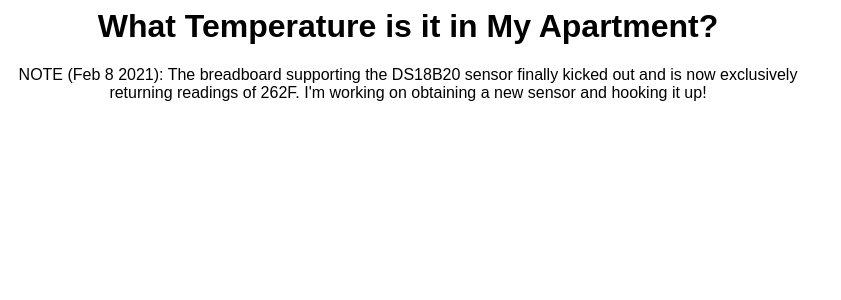
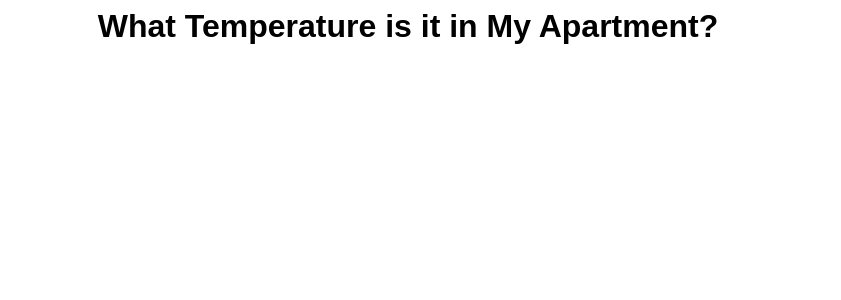
Before and after one commit to nolanbconaway/temp-in-nolans-apartment, a Flask app: template app/templates/layout.html in a window 1280 px wide. Shown: the top 300 px of the page, without its empty margins (0-841 px from the left). Run offline with Flask 2, Linux system fonts and the light colour scheme; the template is opened without the code that fills it, so the values that code supplies are empty; some libraries are stand-ins or nearby versions.

Commit message:
update copy for new device

```diff
--- a/app/templates/layout.html
+++ b/app/templates/layout.html
@@ -29,12 +29,6 @@
   <center>
     <h1>What Temperature is it in My Apartment?</h1>
   </center>
-  <div>
-    <center>
-      NOTE (Feb 8 2021): The breadboard supporting the DS18B20 sensor finally kicked out and is
-      now exclusively returning readings of 262F. I'm working on obtaining a new sensor and hooking it up!
-    </center>
-  </div>
   {% block content %}{% endblock %}
 </body>
 
--- a/app/templates/today.html
+++ b/app/templates/today.html
@@ -15,8 +15,8 @@
   <h2>What is this?</h2>
 
   <p>
-    This webapp displays recent temperatures collected from inside my home office. The
-    data are collected via a DS18B20 sensor which is hooked up to a raspberry pi.
+    This webapp displays recent temperatures collected from inside my apartment. The
+    data are collected via a DHT22 sensor which is hooked up to a raspberry pi.
   </p>
 
   <p>
```
